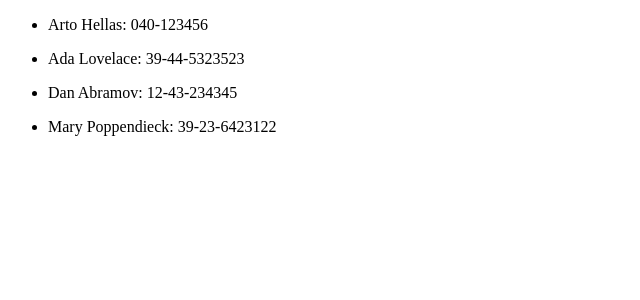
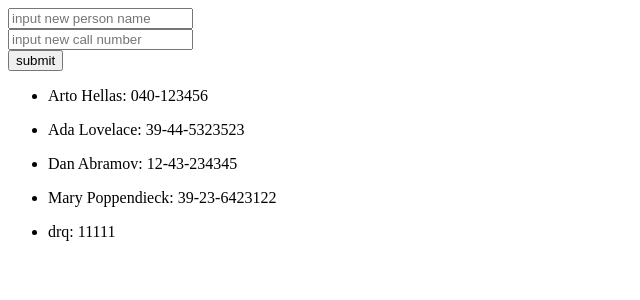
Before and after one commit to zzsealy/fullstackopen, a React (Create React App) app in the folder part1/: page / in a window 1280 px wide. Shown: the top 300 px of the page, without its empty margins (0-640 px from the left). Built offline with nearby package versions, Linux system fonts and the light colour scheme; data requests are answered from the project's data file.

Commit message:
wip: practice-2.15 新添加的电话簿 会发送请求到后台"

```diff
--- a/part1/db.json
+++ b/part1/db.json
@@ -1,5 +1,5 @@
 {
-    "persons":[
+  "persons": [
     {
       "name": "Arto Hellas",
       "number": "040-123456",
@@ -19,6 +19,11 @@
       "name": "Mary Poppendieck",
       "number": "39-23-6423122",
       "id": 4
+    },
+    {
+      "name": "drq",
+      "number": "11111",
+      "id": 5
     }
   ]
 }
--- a/part1/src/App.js
+++ b/part1/src/App.js
@@ -1,33 +1,59 @@
 import { useState, useEffect} from 'react'
 import axios from 'axios'
 
-const OneNote = ({note}) => {
+const OnePerson = ({person}) => {
   return (
     <li>
-      <p>{note.name}: {note.number}</p>
+      <p>{person.name}: {person.number}</p>
     </li>
   )
 }
 
 const App = () => {
-  const [notes, setNotes] = useState([])
-  const [newNote, setNewNote] = useState('')
+  const [persons, setPersons] = useState([])
+  const [newPerson, setNewPerson] = useState('')
+  const [newNumber, setNewNumber] = useState('')
   const [showAll, setShowAll] = useState(true)
   const hooks = () => {
     console.log('effect')
     axios.get('http://localhost:3001/persons')
       .then((response) => {
         console.log('promise fulfilled')
-        setNotes(response.data)
+        setPersons(response.data)
       })
   }
   useEffect(hooks, [])
-  console.log('render', notes.length, 'notes')
+  console.log('render', persons.length, 'persons')
+
+  const handleAddPerson = event => {
+    setNewPerson(event.target.value)
+  }
+
+  const handleNewNumber = event => {
+    setNewNumber(event.target.value)
+  }
+
+  const handlerSubmitNewPerson = () => {
+    const url = 'http://localhost:3001/persons'
+    let newPersonObj = {
+      name: newPerson,
+      number: newNumber
+    }
+    axios.post(url, newPersonObj)
+      .then(response => {
+        setPersons(persons.concat(response.data))
+      })
+  }
 
   return (
     <div>
+      <form>
+        <input value={newPerson} onChange={handleAddPerson} placeholder='input new person name'></input><br></br>
+        <input value={newNumber} onChange={handleNewNumber} placeholder='input new call number'></input><br></br>
+        <button onClick={handlerSubmitNewPerson}>submit</button>
+      </form>
       <ul>
-        {notes.map(note => <OneNote key={note.id} note={note} />)}
+        {persons.map(person => <OnePerson key={person.id} person={person} />)}
       </ul>
     </div>
   )
```
Lines whose indentation alone changed are shown as unchanged.
